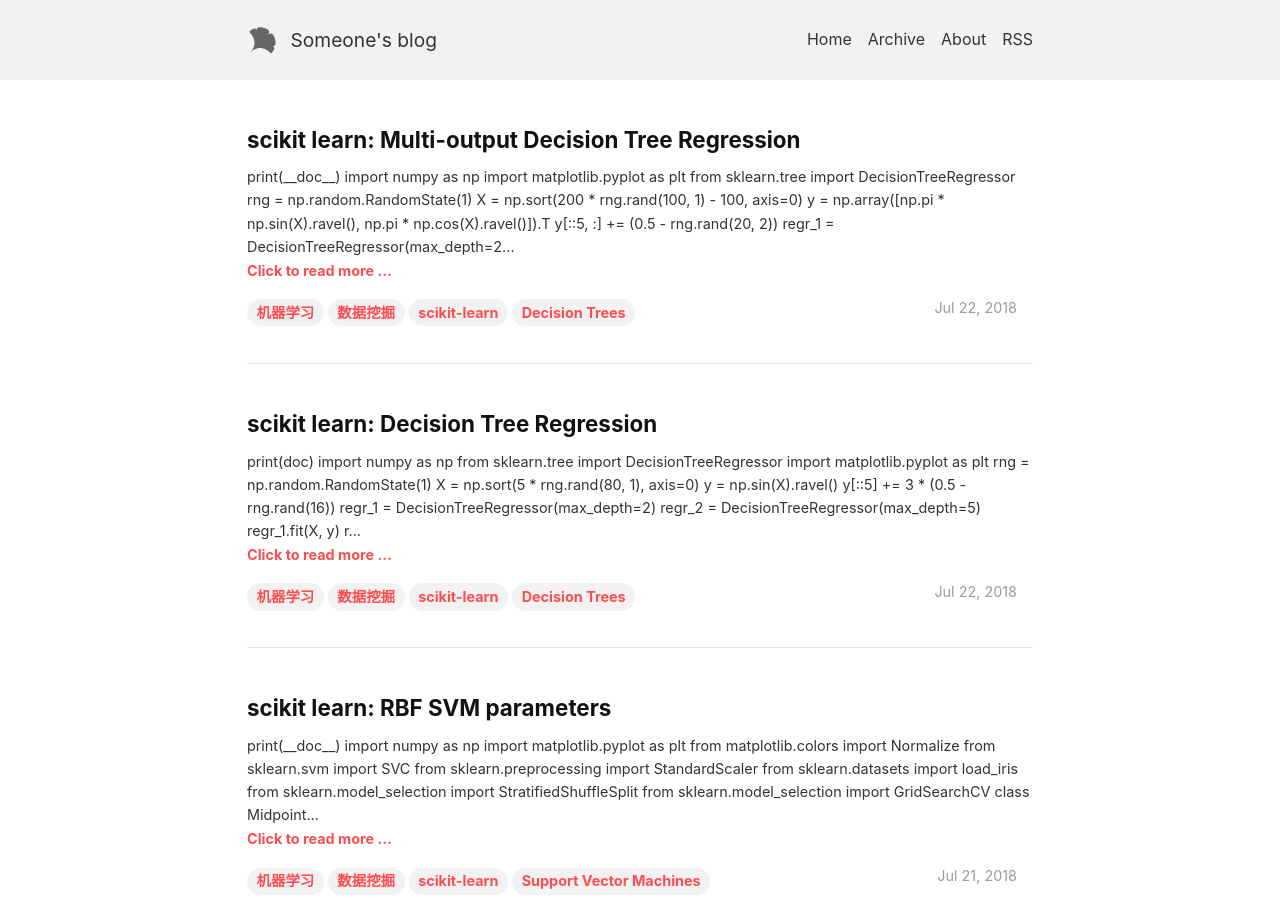
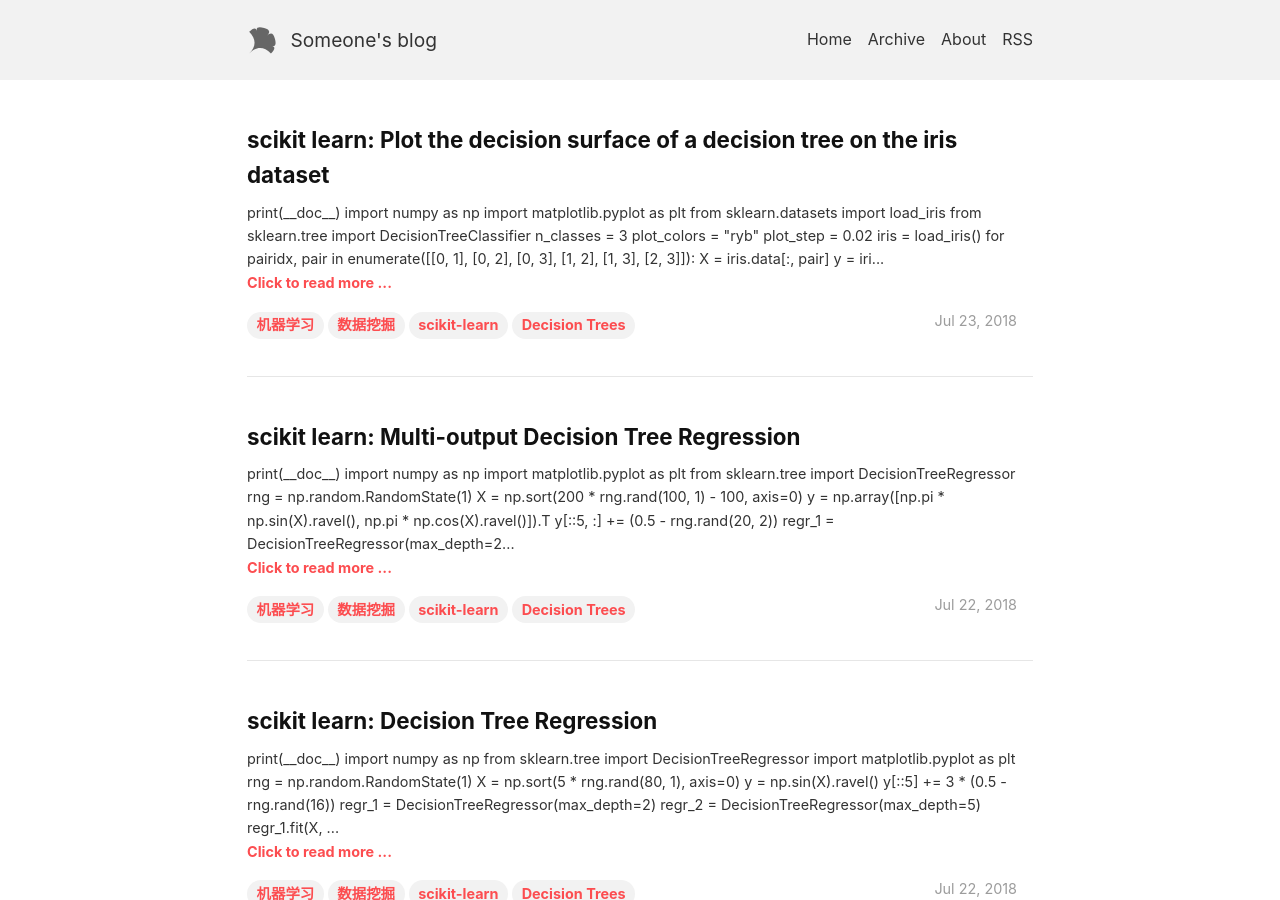
Before and after one commit to slyrx/Tech_Blog, a Jekyll site: the page built from index.html, in a window 1280 px wide and 900 px high. Built offline with Jekyll 4.4.1, drawn with Linux system fonts in a browser that asks for light colours; the list of posts is cut into pages by our own code; some of the changed text lies outside the part shown.

Commit message:
add new article

```diff
--- /dev/null
+++ b/_posts/2018-7-22-scikit-learn-example2.md
@@ -0,0 +1,55 @@
+---
+layout: post
+title:  "scikit learn: Plot the decision surface of a decision tree on the iris dataset"
+date:   2018-07-22 18:16:30
+tags: [机器学习, 数据挖掘, scikit-learn, Decision Trees]
+---
+
+    print(__doc__)
+    import numpy as np
+    import matplotlib.pyplot as plt
+
+    from sklearn.datasets import load_iris
+    from sklearn.tree import DecisionTreeClassifier
+
+    n_classes = 3
+    plot_colors = "ryb"
+    plot_step = 0.02
+
+    iris = load_iris()
+
+    for pairidx, pair in enumerate([[0, 1], [0, 2], [0, 3], [1, 2], [1, 3], [2, 3]]):
+        X = iris.data[:, pair]
+        y = iris.target
+
+        clf = DecisionTreeClassifier().fit(X, y) # 训练出模型
+
+        plt.subplot(2, 3, pairidx + 1)
+
+        x_min, x_max = X[:, 0].min() - 1, X[:, 0].max() + 1
+        y_min, y_max = X[:, 1].min() - 1, X[:, 1].max() + 1
+
+        xx, yy = np.meshgrid(np.arange(x_min, x_max, plot_step), np.arange(y_min, y_max, plot_step))
+        plt.tight_layout(h_pad=0.5, w_pad=0.5, pad=2.5)
+
+        Z = clf.predict(np.c_[xx.ravel(), yy.ravel()]) # 新生成数据，并用来预测
+        Z = Z.reshape(xx.shape)
+        cs = plt.contourf(xx, yy, Z, cmap=plt.cm.RdYlBu) # 将预测结果通过等高线展示，这里就是题目中所说的决策平面。也就是能较明显的看到对归类的划分。
+
+        plt.xlabel(iris.feature_names[pair[0]])
+        plt.ylabel(iris.feature_names[pair[1]])
+
+        for i, color in zip(range(n_classes), plot_colors):
+            idx = np.where(y == i)
+            plt.scatter(X[idx, 0], X[idx, 1], c=color,  label=iris.target_names[i], cmap=plt.cm.RdYlBu, edgecolor='black', s=15) # 这里的点应该是训练模型用的啊，这里是想说，原来的数据X和新的数据xx有相同的特征，在图像分布上有相同的分布规律，红色都在红色的位置，黄色在黄色的划分，蓝色同理。
+
+    plt.suptitle("Decision surface of a decision tree using paired features")
+    plt.legend(loc="lower right", borderpad=0, handletextpad=0)
+    plt.axis("tight")
+    plt.show()
+
+### 背景介绍
+画出由决策树作出的针对iris数据集的2维特征的决策平面
+
+
+end
```
Also changed, not shown: _posts/2018-7-22-scikit-learn-example.md (+24 -24 lines).
